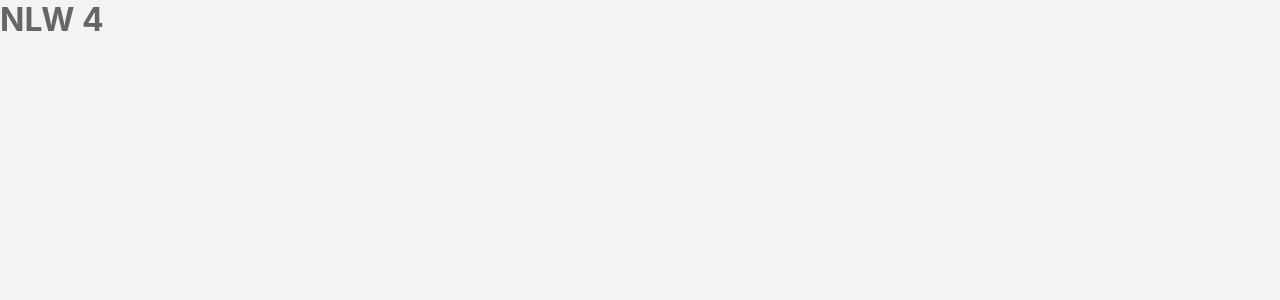
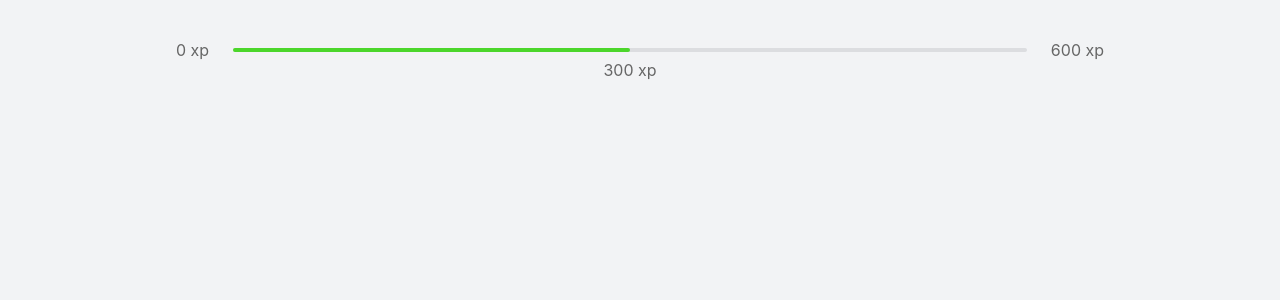
Before and after one commit to rebecasouza/moveit_react, a React (Create React App) app in the folder web/: page / in a window 1280 px wide. Shown: the top 300 px of the page. Built offline with nearby package versions, Linux system fonts and the light colour scheme; the HTML template or start-up script is replaced by a standard one.

Commit message:
Adds experience bar
Issue: #3

```diff
--- a/web/src/App.tsx
+++ b/web/src/App.tsx
@@ -1,11 +1,15 @@
 import React from "react";
 import GlobalStyles from "./assets/styles/global";
+
+import ExperienceBar from "./components/ExperienceBar";
 
 function App() {
   return (
     <React.Fragment>
       <GlobalStyles />
-      <h1>NLW 4</h1>
+      <div className="container">
+        <ExperienceBar />
+      </div>
     </React.Fragment>
   );
 }
--- a/web/src/assets/styles/global.ts
+++ b/web/src/assets/styles/global.ts
@@ -35,4 +35,14 @@
     color: inherit;
     text-decoration: none;
   }
+
+  .container {
+    height: 100vh;
+    max-width: 992px;
+    margin: 0 auto;
+    padding: 2.5rem 2rem 2rem;
+
+    display: flex;
+    flex-direction: column;
+  }
 `;
--- /dev/null
+++ b/web/src/components/ExperienceBar/index.tsx
@@ -0,0 +1,18 @@
+import React from "react";
+import { Header } from "./styles";
+
+const ExperienceBar: React.FC = () => {
+  return (
+    <Header>
+      <span>0 xp</span>
+      <div>
+        <div style={{ width: "50%" }} />
+
+        <span style={{ left: "50%" }}>300 xp</span>
+      </div>
+      <span>600 xp</span>
+    </Header>
+  );
+};
+
+export default ExperienceBar;
--- /dev/null
+++ b/web/src/components/ExperienceBar/styles.ts
@@ -0,0 +1,32 @@
+import styled from "styled-components";
+import colors from "../../assets/styles/colors";
+
+export const Header = styled.header`
+  display: flex;
+  align-items: center;
+
+  & > span {
+    font-size: 1rem;
+  }
+
+  & > div {
+    flex: 1;
+    height: 4px;
+    border-radius: 4px;
+    background: ${colors.grayLine};
+    margin: 0 1.5rem;
+    position: relative;
+
+    div {
+      height: 4px;
+      border-radius: 4px;
+      background: ${colors.green};
+    }
+
+    span {
+      position: absolute;
+      top: 12px;
+      transform: translateX(-50%);
+    }
+  }
+`;
```
